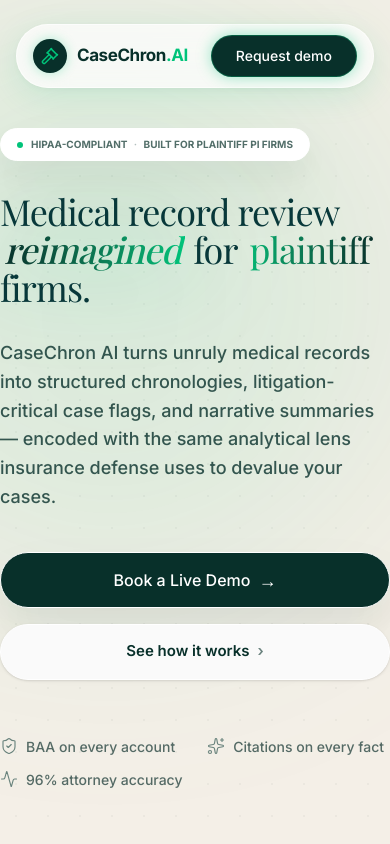
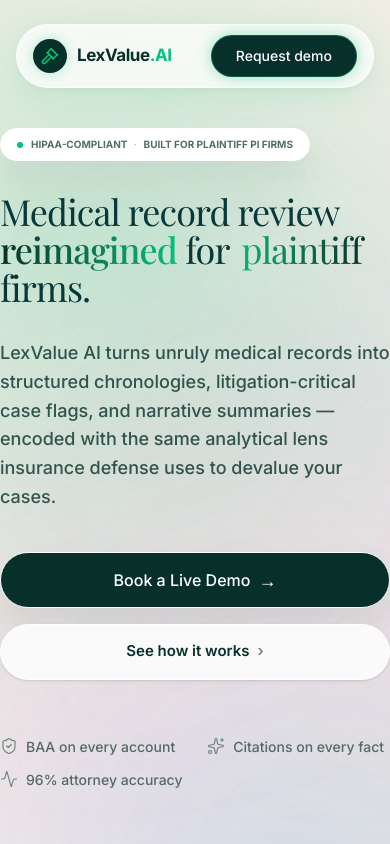
Before and after one commit to anilbuffer/lex-value-ai, a Next.js app: page / in a window 390 px wide. Shown: the top 844 px of the page. Built offline with nearby package versions, Linux system fonts and the light colour scheme; a web font is replaced by a local one.

Commit message:
feat: add Navigation and Hero sections with responsive layout and animations

```diff
--- a/src/components/sections/Hero.tsx
+++ b/src/components/sections/Hero.tsx
@@ -34,8 +34,12 @@
           className="absolute inset-0 opacity-[0.04]"
           style={{ backgroundImage: 'radial-gradient(#08302a 1px, transparent 1px)', backgroundSize: '32px 32px' }}
         />
-        <div className="absolute top-[-10%] right-[-5%] w-[600px] h-[600px] bg-[#00c37a]/10 rounded-full blur-[120px]" />
-        <div className="absolute bottom-[-10%] left-[-10%] w-[500px] h-[500px] bg-[#08302a]/5 rounded-full blur-[120px]" />
+        {/* Left Side Rainbow/Colorful Glow */}
+        <div className="absolute top-[10%] left-[-15%] w-[800px] h-[800px] bg-gradient-to-tr from-purple-400/20 via-pink-300/20 to-blue-400/20 rounded-full blur-[120px] mix-blend-multiply" />
+        <div className="absolute top-[40%] left-[5%] w-[600px] h-[600px] bg-gradient-to-br from-blue-300/20 via-teal-300/20 to-transparent rounded-full blur-[120px] mix-blend-multiply" />
+
+        {/* Right Side Glow */}
+        <div className="absolute top-[-10%] right-[-5%] w-[600px] h-[600px] bg-[#00c37a]/15 rounded-full blur-[120px]" />
       </div>
 
       <motion.div
@@ -55,8 +59,8 @@
           {/* Headline */}
           <motion.h1 variants={itemVariants} className="font-playfair text-[36px] md:text-[48px] lg:text-[60px] tracking-tight text-[#08302a] leading-[1.055] mb-8">
             Medical record review <br className="hidden md:block" />
-            <span className="italic font-medium relative inline-block">
-              <span className="bg-gradient-to-r from-[#08302a] to-[#00c37a] px-1 bg-clip-text text-transparent">reimagined</span>
+            <span className="font-medium relative inline-block">
+              <span className="bg-gradient-to-r from-[#08302a] to-[#00c37a] bg-clip-text text-transparent">reimagined</span>
               <span className="absolute inset-0 bg-[#00c37a]/15 blur-2xl rounded-full -z-10 transform scale-120" />
             </span> for
             <span className="bg-gradient-to-r from-[#00c37a] to-[#08302a] px-1 bg-clip-text text-transparent"> plaintiff</span> firms.
@@ -65,7 +69,7 @@
 
           {/* Subtext */}
           <motion.p variants={itemVariants} className="text-lg md:text-[16px] text-[#08302a]/80 mb-10 font-medium leading-[1.6] max-w-[540px]">
-            CaseChron AI turns unruly medical records into structured chronologies, litigation-critical case flags, and narrative summaries — encoded with the same analytical lens insurance defense uses to devalue your cases.
+            LexValue AI turns unruly medical records into structured chronologies, litigation-critical case flags, and narrative summaries — encoded with the same analytical lens insurance defense uses to devalue your cases.
           </motion.p>
 
           {/* Buttons */}
--- a/src/components/sections/Navigation.tsx
+++ b/src/components/sections/Navigation.tsx
@@ -30,7 +30,7 @@
           <div className="bg-[#08302a] text-[#00c37a] p-2 rounded-full flex items-center justify-center shadow-[0_0_12px_rgba(0,195,122,0.3)]">
             <Gavel size={18} strokeWidth={2} />
           </div>
-          <span className="font-bold text-[17px] tracking-tight text-[#08302a]">CaseChron<span className="text-[#00c37a]">.AI</span></span>
+          <span className="font-bold text-[17px] tracking-tight text-[#08302a]">LexValue<span className="text-[#00c37a]">.AI</span></span>
         </div>
 
         <nav className="hidden md:flex items-center gap-8 font-medium text-sm text-[#4a5f58]">
```
